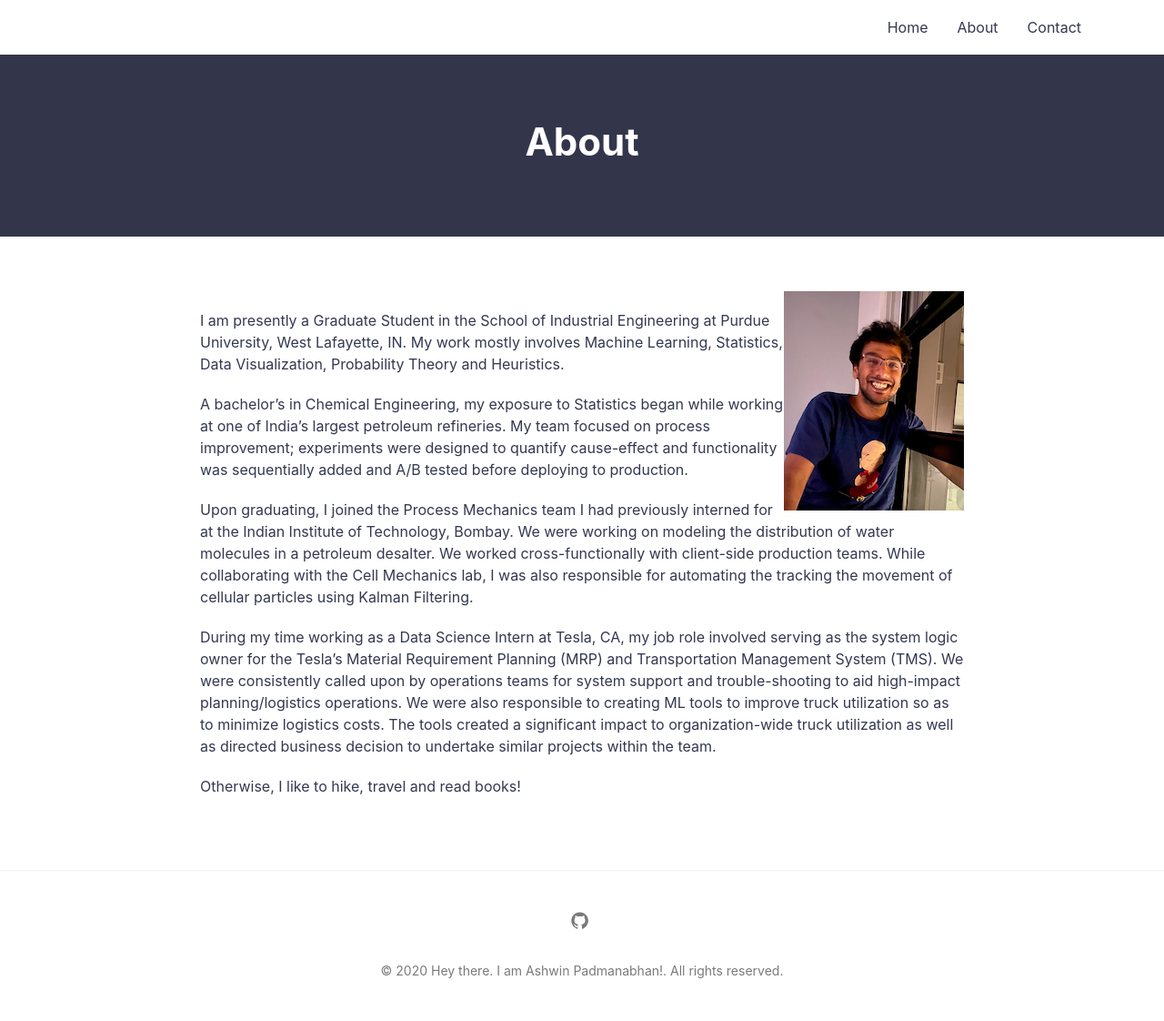
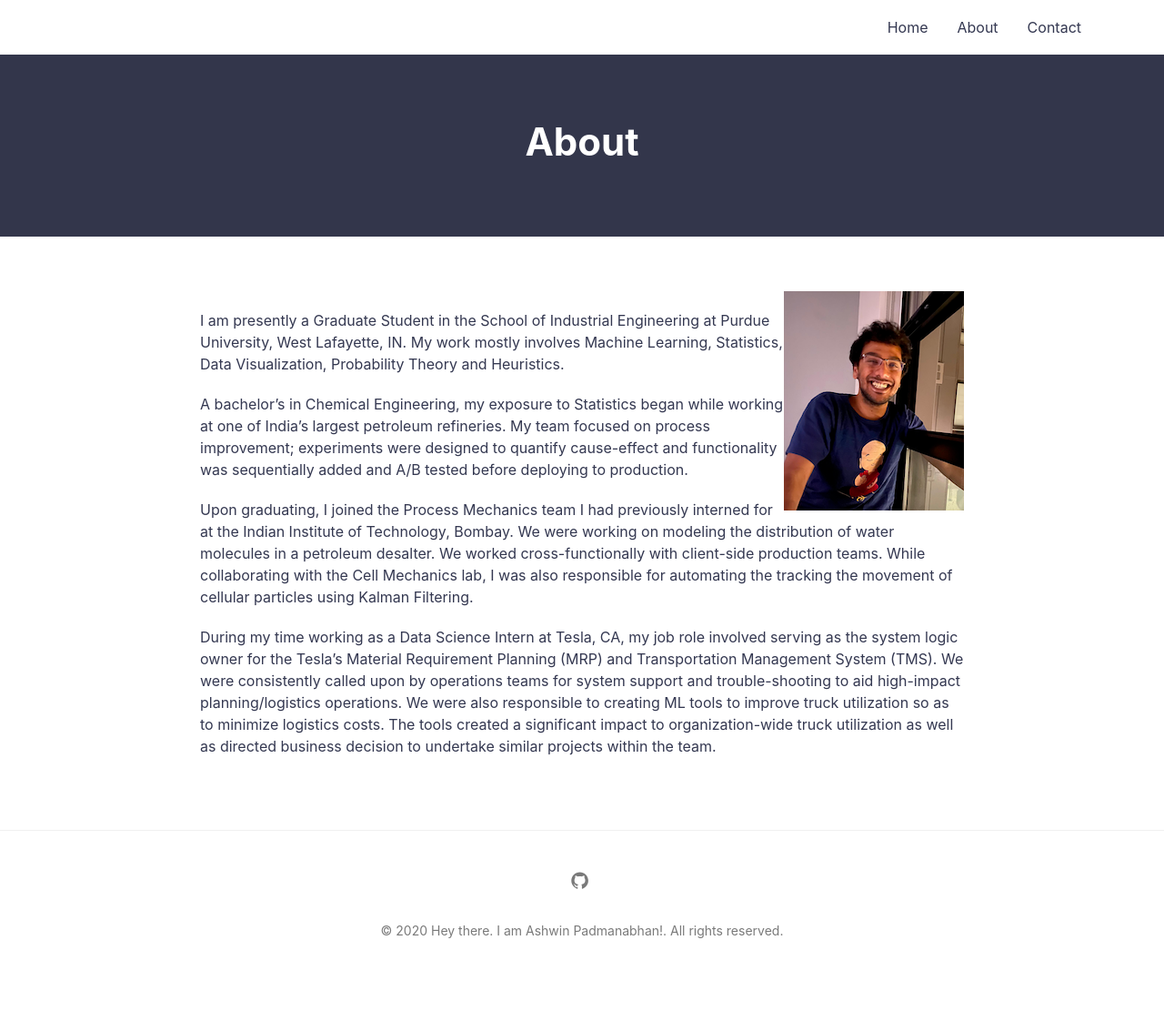
Before and after one commit to PadmanabhanAshwin/PadmanabhanAshwin.github.io, a Jekyll site: the page built from about.md, in a window 1280 px wide. Shown: the whole page at 91% size. Built offline with Jekyll 4.4.1, drawn with Linux system fonts in a browser that asks for light colours; after the commit the page ends 1078 px from its top, so only the background shows below that.

Commit message:
about v2

```diff
--- a/about.md
+++ b/about.md
@@ -14,5 +14,3 @@ Upon graduating, I joined the Process Mechanics team I had previously interned f
 
 During my time working as a Data Science Intern at Tesla, CA, my job role involved serving as the system logic owner for the Tesla's Material Requirement Planning (MRP) and Transportation Management System (TMS). We were consistently called upon by operations teams for system support and trouble-shooting to aid high-impact planning/logistics operations.
 We were also responsible to creating ML tools to improve truck utilization so as to minimize logistics costs. The tools created a significant impact to organization-wide truck utilization as well as directed business decision to undertake similar projects within the team.
-
-Otherwise, I like to hike, travel and read books!
```
